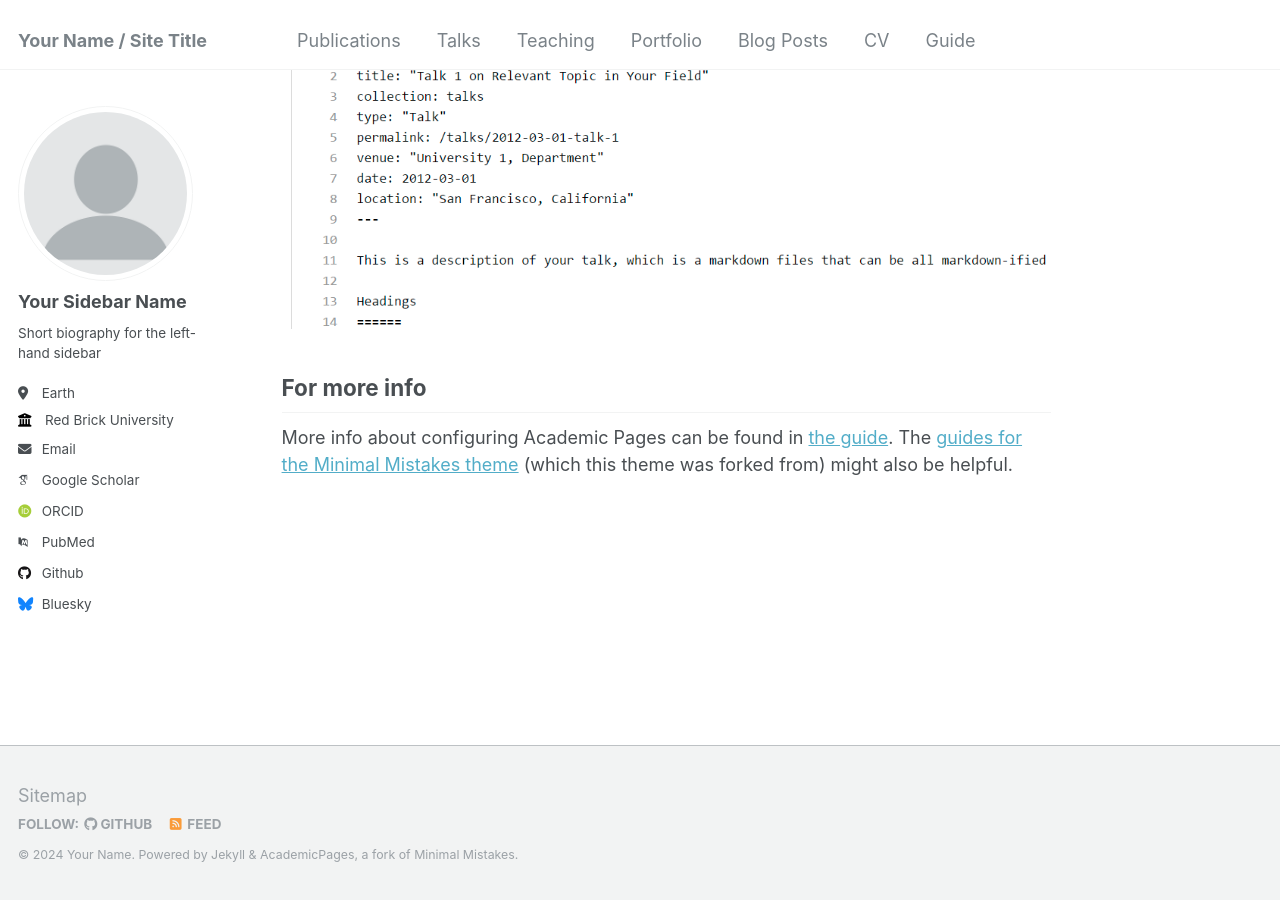
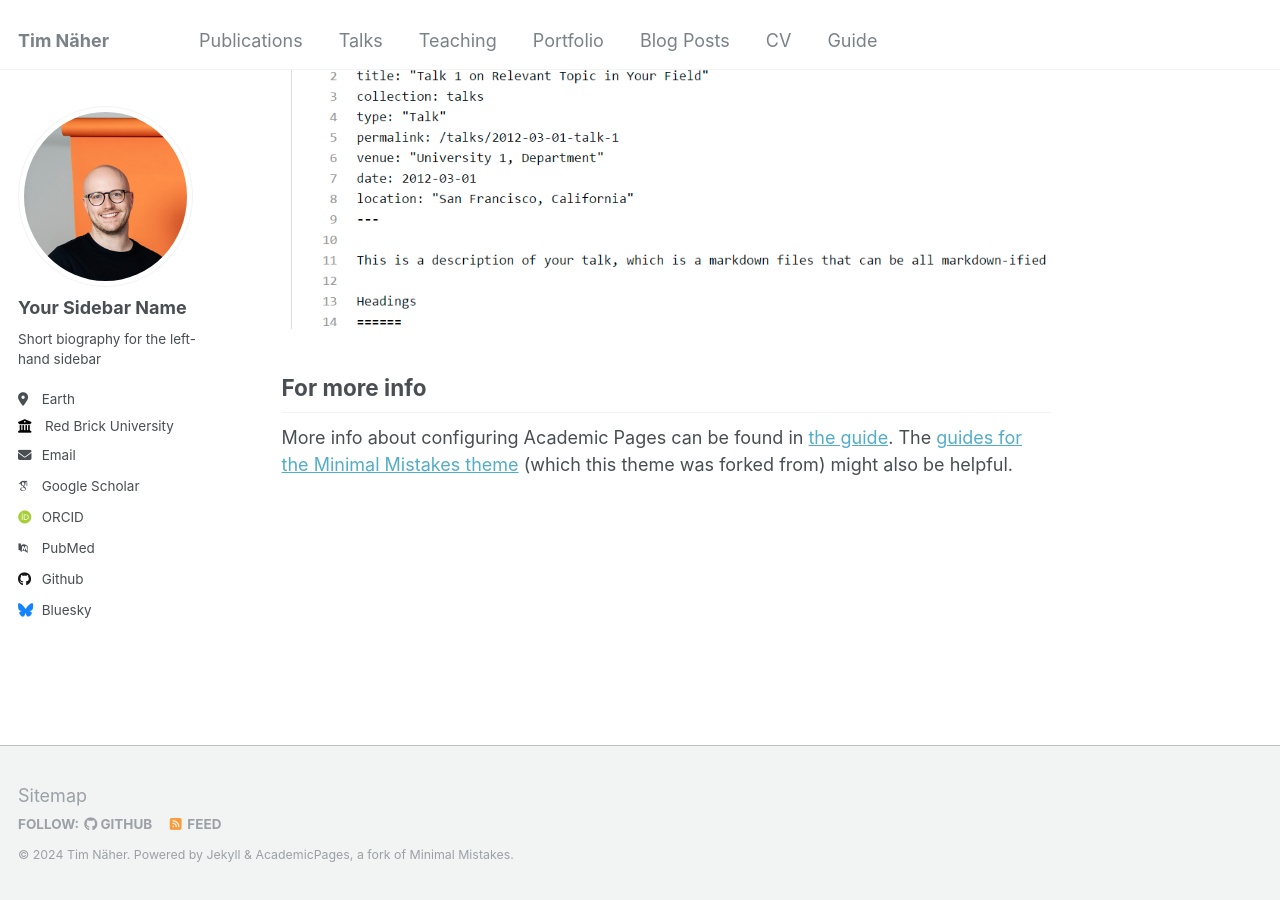
Before and after one commit to timnaher/timnaher.github.io, a Jekyll site: the page built from _pages/about.md, in a window 1280 px wide and 900 px high, scrolled down 2660 px. Built offline with Jekyll 4.4.1, drawn with Linux system fonts in a browser that asks for light colours; some web fonts are replaced.

Commit message:
added profile picture

```diff
--- a/_config.yml
+++ b/_config.yml
@@ -8,9 +8,9 @@
 
 # Basic Site Settings
 locale                   : "en-US"
-title                    : "Your Name / Site Title"
+title                    : "Tim Näher"
 title_separator          : "-"
-name                     : &name "Your Name"
+name                     : &name "Tim Näher"
 description              : &description "personal description"
 url                      : https://academicpages.github.io # the base hostname & protocol for your site e.g. "https://mmistakes.github.io"
 baseurl                  : "" # the subpath of your site, e.g. "/blog"
```
Also changed, not shown: images/profile.png.
